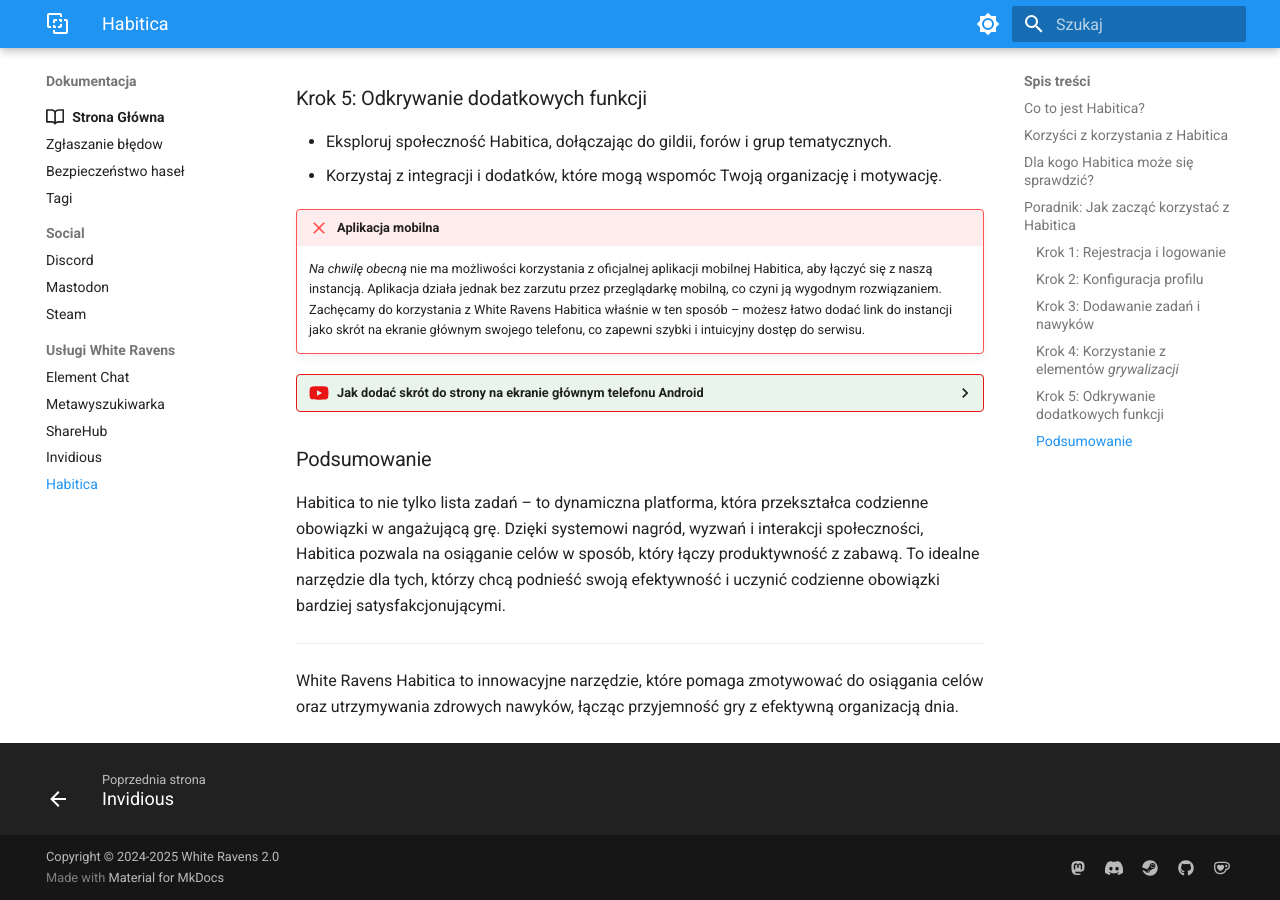
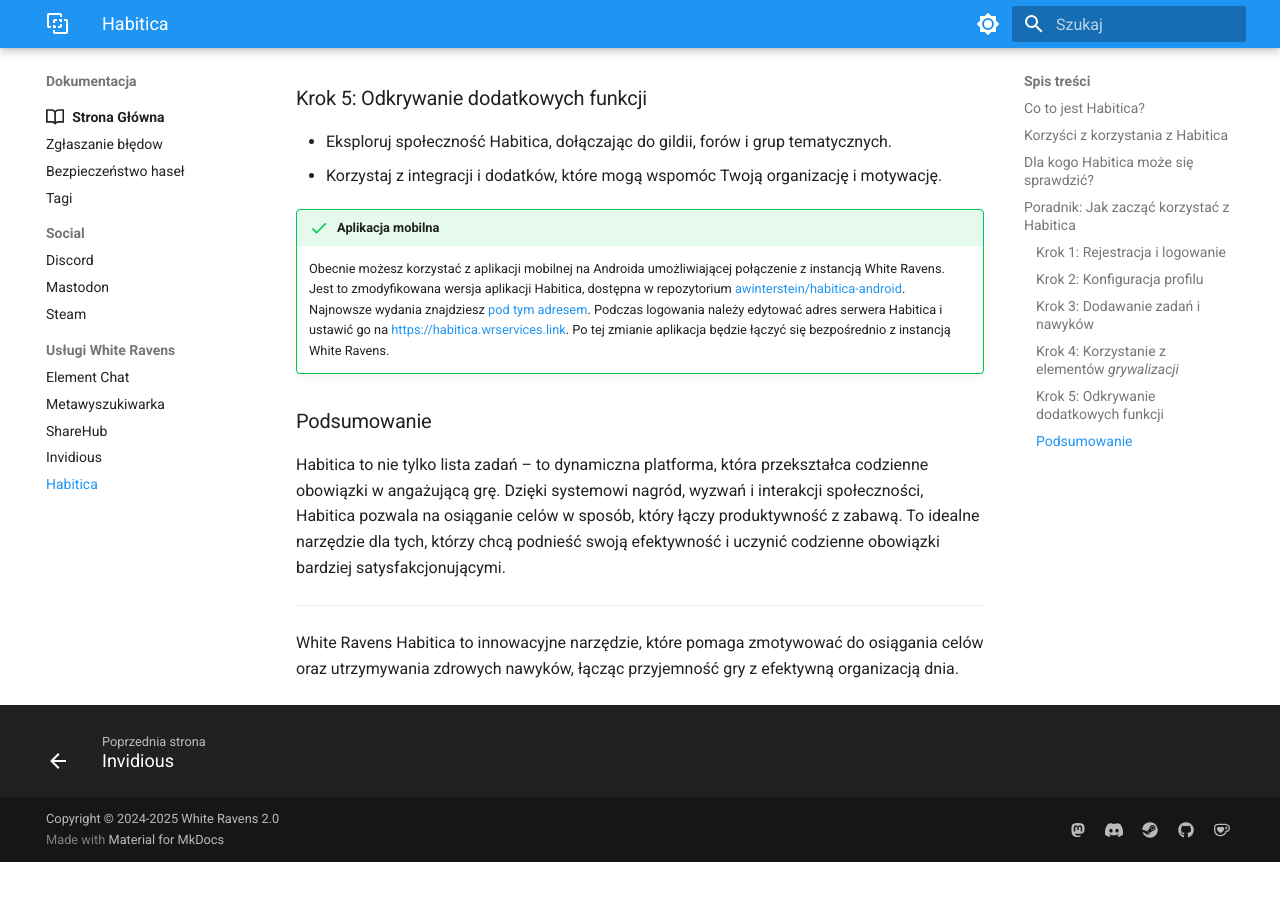
Before and after one commit to whiteravens20/wrservices.link, an MkDocs documentation site: the page built from docs/habitica.md, in a window 1280 px wide and 900 px high, scrolled down 2396 px. Built offline with MkDocs 1.6.1 and Material for MkDocs 9.7.7, drawn with Linux system fonts in a browser that asks for light colours; after the commit the page ends 3258 px from its top, so only the background shows below that.

Commit message:
update mobile app availability information

```diff
--- a/docs/habitica.md
+++ b/docs/habitica.md
@@ -70,11 +69,8 @@
 - Eksploruj społeczność Habitica, dołączając do gildii, forów i grup tematycznych.
 - Korzystaj z integracji i dodatków, które mogą wspomóc Twoją organizację i motywację.
 
-!!! failure "Aplikacja mobilna"
-    *Na chwilę obecną* nie ma możliwości korzystania z oficjalnej aplikacji mobilnej Habitica, aby łączyć się z naszą instancją. Aplikacja działa jednak bez zarzutu przez przeglądarkę mobilną, co czyni ją wygodnym rozwiązaniem. Zachęcamy do korzystania z White Ravens Habitica właśnie w ten sposób – możesz łatwo dodać link do instancji jako skrót na ekranie głównym swojego telefonu, co zapewni szybki i intuicyjny dostęp do serwisu.
-
-??? youtube "Jak dodać skrót do strony na ekranie głównym telefonu Android"
-    <iframe width="760" height="415" src="https://www.youtube.com/embed/O1xEXKB6tNg?si=ETS4Tm4tpAvj4Vu8" title="YouTube video player" frameborder="0" allow="accelerometer; autoplay; clipboard-write; encrypted-media; gyroscope; picture-in-picture; web-share" referrerpolicy="strict-origin-when-cross-origin" allowfullscreen></iframe>
+!!! success "Aplikacja mobilna"
+    Obecnie możesz korzystać z aplikacji mobilnej na Androida umożliwiającej połączenie z instancją White Ravens. Jest to zmodyfikowana wersja aplikacji Habitica, dostępna w repozytorium [awinterstein/habitica-android](https://github.com/awinterstein/habitica-android). Najnowsze wydania znajdziesz [pod tym adresem](https://github.com/awinterstein/habitica-android/releases). Podczas logowania należy edytować adres serwera Habitica i ustawić go na [https://habitica.wrservices.link](https://habitica.wrservices.link). Po tej zmianie aplikacja będzie łączyć się bezpośrednio z instancją White Ravens.
 
 ### Podsumowanie
 Habitica to nie tylko lista zadań – to dynamiczna platforma, która przekształca codzienne obowiązki w angażującą grę. Dzięki systemowi nagród, wyzwań i interakcji społeczności, Habitica pozwala na osiąganie celów w sposób, który łączy produktywność z zabawą. To idealne narzędzie dla tych, którzy chcą podnieść swoją efektywność i uczynić codzienne obowiązki bardziej satysfakcjonującymi.
```
Also changed, not shown: other parts of docs/habitica.md (+0 -1 lines).
